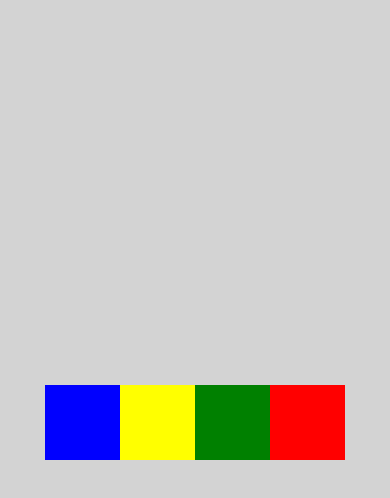
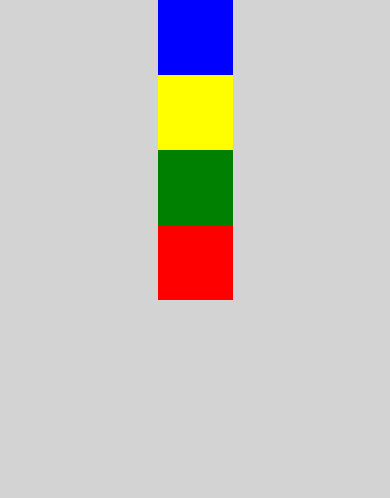
Before and after one commit to aytacbulanik/React_Native_App, a React Native app: screen / in a window 390 px wide. Shown: the top 498 px of the page. Built offline with nearby package versions, Linux system fonts and the light colour scheme.

Commit message:
custom component begining

```diff
--- a/App.js
+++ b/App.js
@@ -15,9 +15,9 @@ function App() {
 const styles = StyleSheet.create({
   container: {
     flex: 1,
-    flexDirection: 'row',
+    flexDirection: 'column',
     backgroundColor: 'lightgray',
-    justifyContent: 'center',
+    justifyContent: 'flex-start',
     alignItems: 'center',
   },
   box_1: {
```
Also changed, not shown: Component/card.js (deleted).
